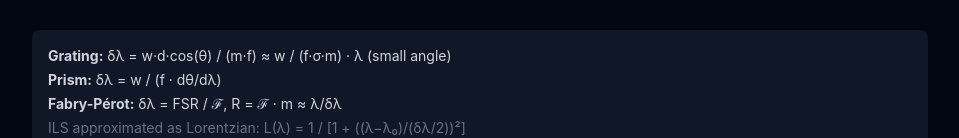
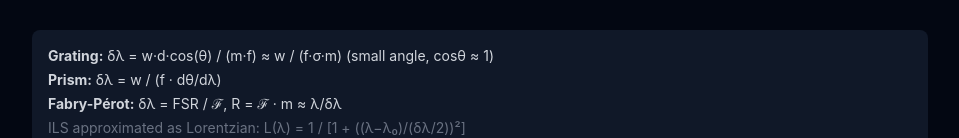
Before and after one commit to Lazfiz/photonics-calculators, a Next.js app: page /spectroscopy/spectral-resolution in a window 1280 px wide. Shown: the part 740-878 px from the top of the page, without its empty margins (160-1119 px from the left). Built offline with nearby package versions, Linux system fonts and the light colour scheme; no server answers.

Commit message:
fix(spectral-resolution): display formula had extra ·λ (dimensionally wrong)
Actual computation was correct; only the UI text showed the wrong small-angle
approximation. Codex + Gemini flagged.

```diff
--- a/src/app/spectroscopy/spectral-resolution/page-client.tsx
+++ b/src/app/spectroscopy/spectral-resolution/page-client.tsx
@@ -88,7 +88,7 @@ export default function SpectralResolutionPage() {
       </div>
 
       <div className="bg-gray-900 rounded-lg p-4 mb-6 text-sm text-gray-300 space-y-1">
-        <p><strong>Grating:</strong> δλ = w·d·cos(θ) / (m·f) ≈ w / (f·σ·m) · λ (small angle)</p>
+        <p><strong>Grating:</strong> δλ = w·d·cos(θ) / (m·f) ≈ w / (f·σ·m) (small angle, cosθ ≈ 1)</p>
         <p><strong>Prism:</strong> δλ = w / (f · dθ/dλ)</p>
         <p><strong>Fabry-Pérot:</strong> δλ = FSR / ℱ, R = ℱ · m ≈ λ/δλ</p>
         <p className="text-gray-500">ILS approximated as Lorentzian: L(λ) = 1 / [1 + ((λ−λ₀)/(δλ/2))²]</p>
```
